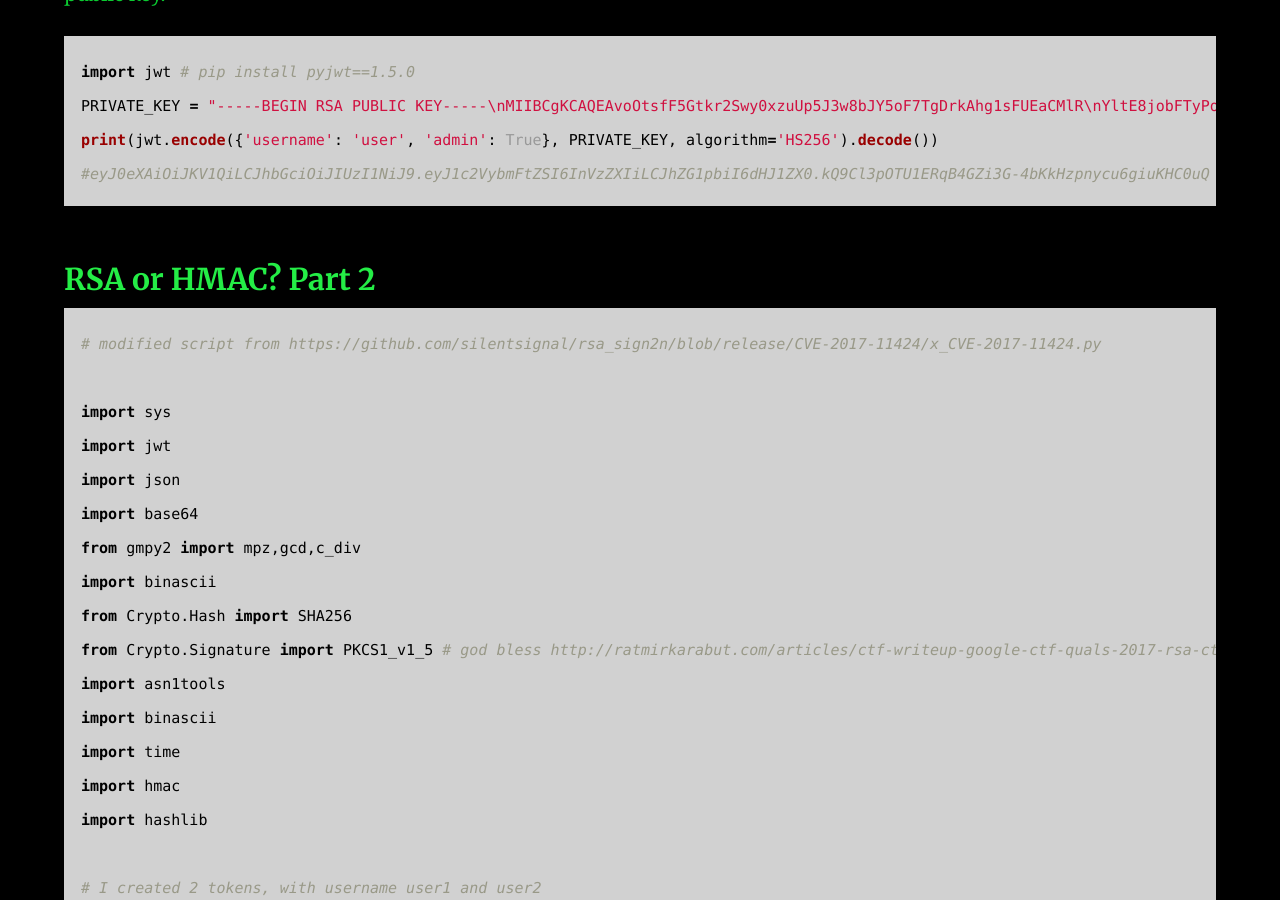
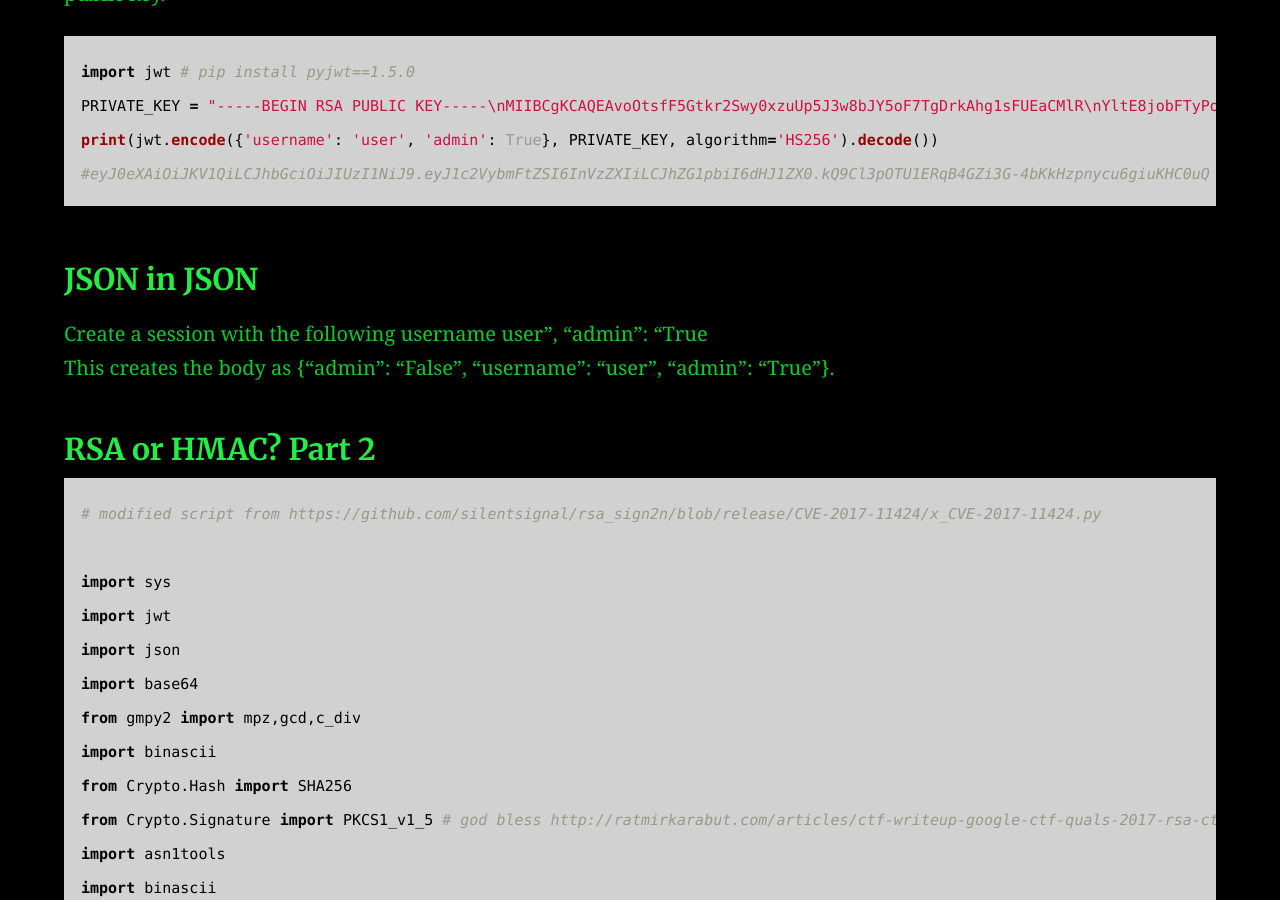
Before and after one commit to AC01010/Connor-McCartney.github.io, a Jekyll site: the page built from _posts/2001-01-10-CryptohackWEB.md, in a window 1280 px wide and 900 px high, scrolled down 1222 px. Built offline with Jekyll 4.4.1, drawn with Linux system fonts in a browser that asks for light colours.

Commit message:
Update 2001-01-10-CryptohackWEB.md

````diff
--- a/_posts/2001-01-10-CryptohackWEB.md
+++ b/_posts/2001-01-10-CryptohackWEB.md
@@ -47,6 +47,11 @@ PRIVATE_KEY = "-----BEGIN RSA PUBLIC KEY-----\nMIIBCgKCAQEAvoOtsfF5Gtkr2Swy0xzuU
 print(jwt.encode({'username': 'user', 'admin': True}, PRIVATE_KEY, algorithm='HS256').decode())
 #eyJ0eXAiOiJKV1QiLCJhbGciOiJIUzI1NiJ9.eyJ1c2VybmFtZSI6InVzZXIiLCJhZG1pbiI6dHJ1ZX0.kQ9Cl3pOTU1ERqB4GZi3G-4bKkHzpnycu6giuKHC0uQ
 ```
+
+### JSON in JSON
+
+Create a session with the following username    user", "admin": "True <br>
+This creates the body as {"admin": "False", "username": "user", "admin": "True"}.
 
 ### RSA or HMAC? Part 2
 
````
